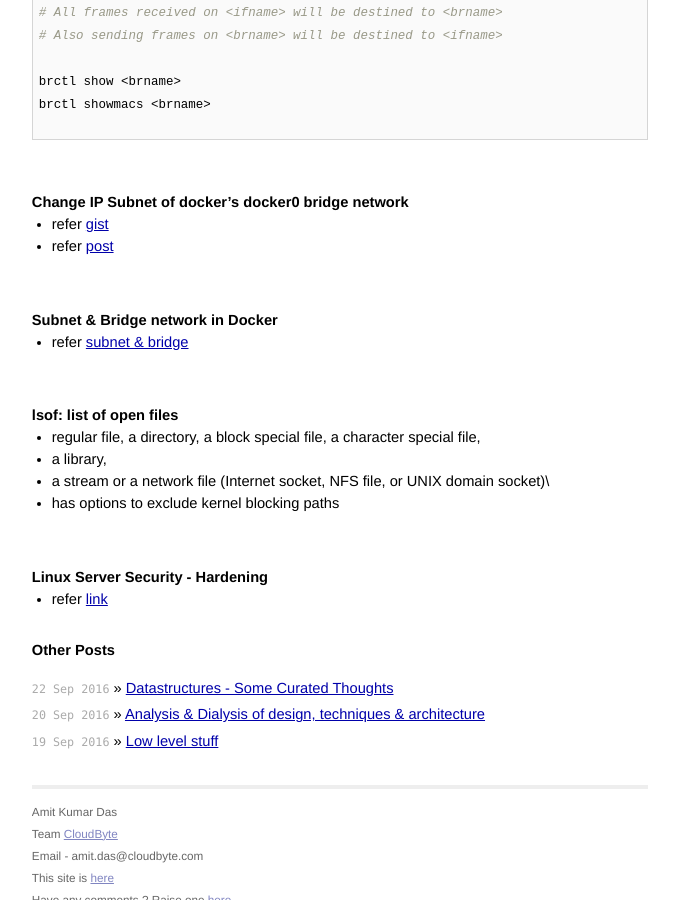
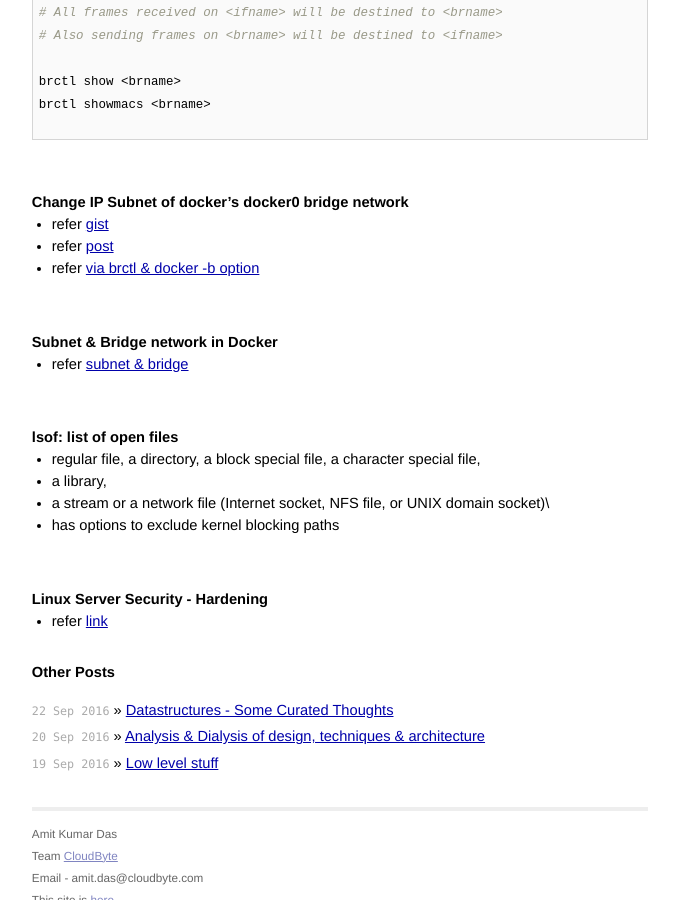
Before and after one commit to AmitKumarDas/amitkumardas.github.io, a Jekyll site: the page built from _posts/2016-09-21-my-troubleshooting-stories.md, in a window 1280 px wide and 900 px high, scrolled down 5261 px. Shown: the whole window, without its empty margins (300-979 px from the left). Built offline with Jekyll 4.4.1, drawn with Linux system fonts in a browser that asks for light colours.

Commit message:
Update 2016-09-21-my-troubleshooting-stories.md

```diff
--- a/_posts/2016-09-21-my-troubleshooting-stories.md
+++ b/_posts/2016-09-21-my-troubleshooting-stories.md
@@ -276,6 +276,7 @@ brctl showmacs <brname>
 
 - refer [gist](https://gist.github.com/kamermans/94b1c41086de0204750b)
 - refer [post](https://support.zenoss.com/hc/en-us/articles/203582809-How-to-Change-the-Default-Docker-Subnet)
+- refer [via brctl & docker -b option](https://docs.docker.com/engine/userguide/networking/default_network/build-bridges/)
 
 <br />
 
```
